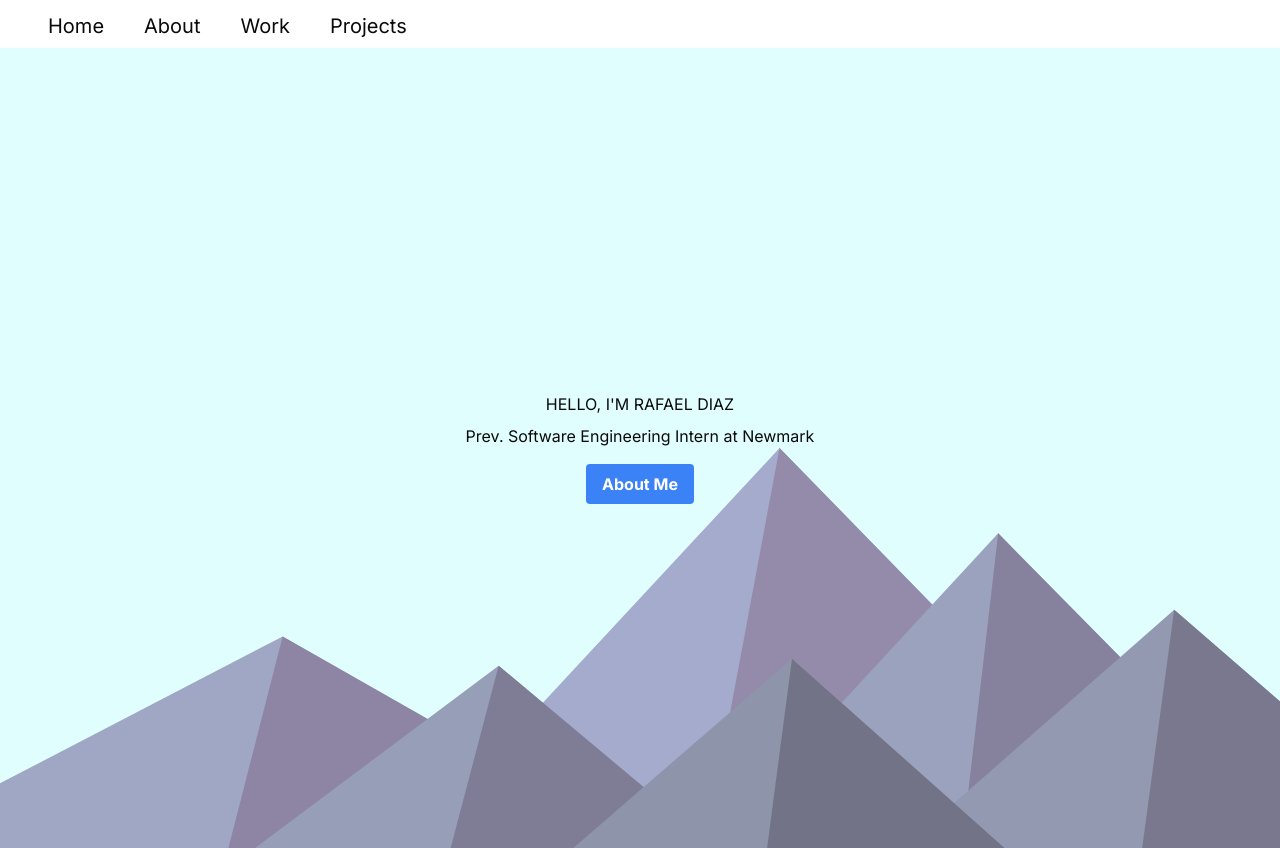
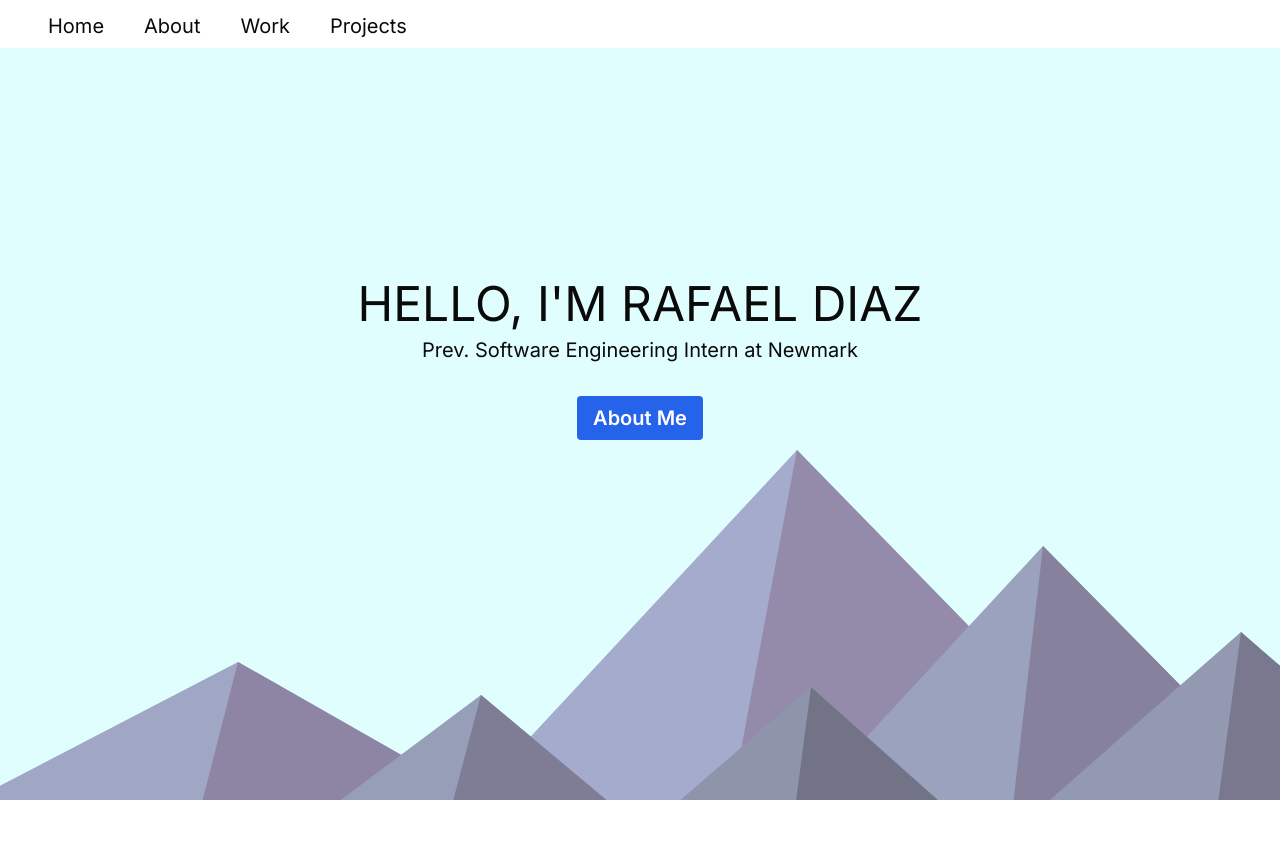
Before and after one commit to availe/Personal-Website-V2, a Next.js app: page / in a window 1280 px wide. After the commit the page ends 800 px from the top, so only its background shows below. Built offline with nearby package versions, Linux system fonts and the light colour scheme.

Commit message:
hero finalized

```diff
--- a/src/app/page.tsx
+++ b/src/app/page.tsx
@@ -3,16 +3,14 @@ import Image from "next/image";
 
 export default function Home() {
   return (
-    <main className="min-h-screen bg-red-200 flex flex-col justify-center bg-[url('/flat-mountains.svg')] bg-no-repeat bg-center bg-cover">
-      <section className="text-center flex flex-col gap-4">
+    <main className="min-h-dvh bg-[url('/flat-mountains.svg')] bg-cover bg-center flex flex-col justify-center">
+      <section className="text-center flex flex-col gap-6 md:gap-8 md:mt-[-10dvh]">
         <div className="flex flex-col gap-2">
-        <div className="uppercase">Hello, I&apos;m Rafael Diaz</div>
-        <div>Prev. Software Engineering Intern at Newmark</div>
+          <h1 className="uppercase text-3xl md:text-5xl">Hello, I&apos;m Rafael Diaz</h1>
+          <p className="md:text-xl">Prev. Software Engineering Intern at Newmark</p>
         </div>
         <Link href="/about">
-        <button className="bg-blue-500 hover:bg-blue-700 text-white font-bold py-2 px-4 rounded">
-          About Me
-        </button>
+          <button className="bg-blue-600 hover:bg-blue-500 text-white md:text-xl font-semibold py-2 px-4 rounded">About Me</button>
         </Link>
       </section>
     </main>
--- a/src/components/nav-bar.tsx
+++ b/src/components/nav-bar.tsx
@@ -18,7 +18,7 @@ export default function NavBar() {
   ];
 
   return (
-    <header className="sticky top-0 md:w-full md:bg-white md:z-10 md:p-2">
+    <header className="md:fixed top-0 md:w-full md:bg-white z-10 md:p-2">
     <nav className="relative">
     <ul className="hidden md:flex flex-row justify-start pr-16 pt-1">
       {navDict.map(({ href, text }, index) => (
```
Also changed, not shown: public/flat-mountains.svg.
